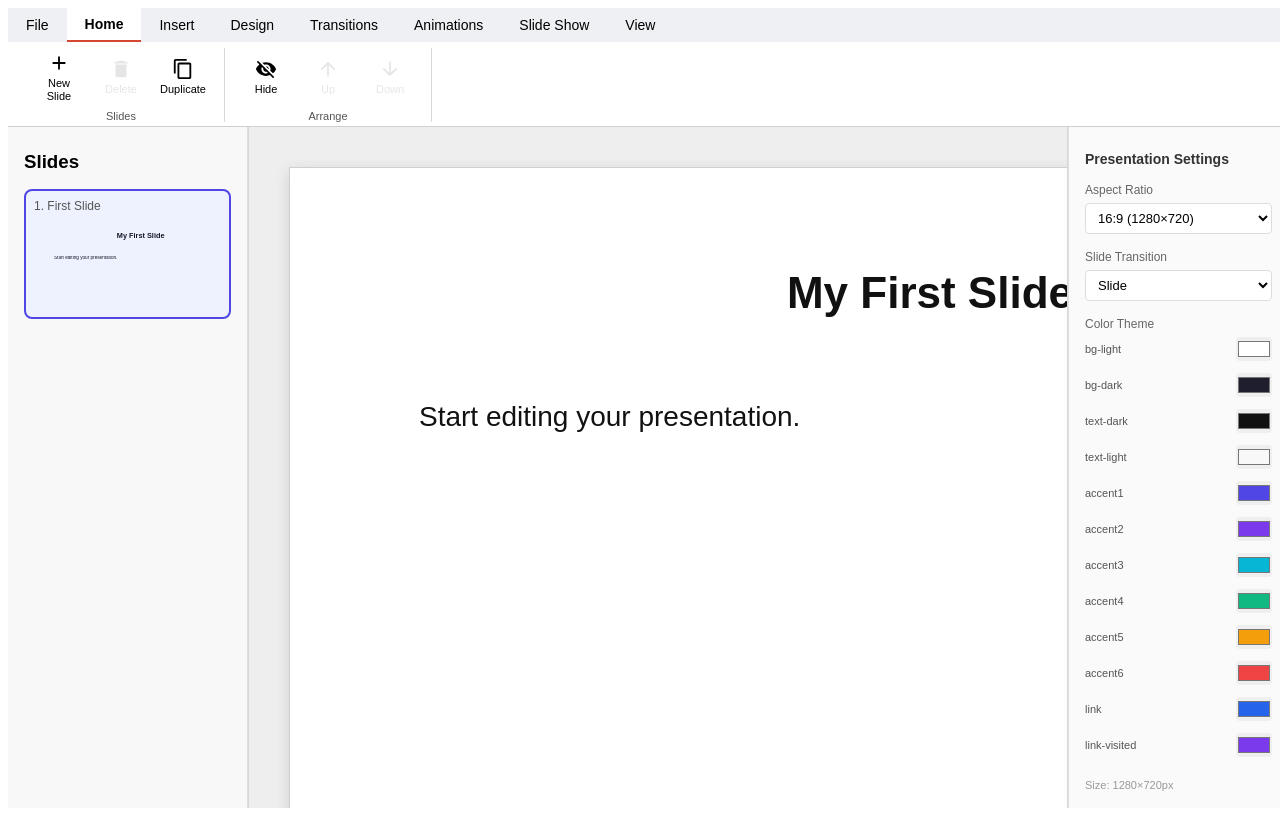
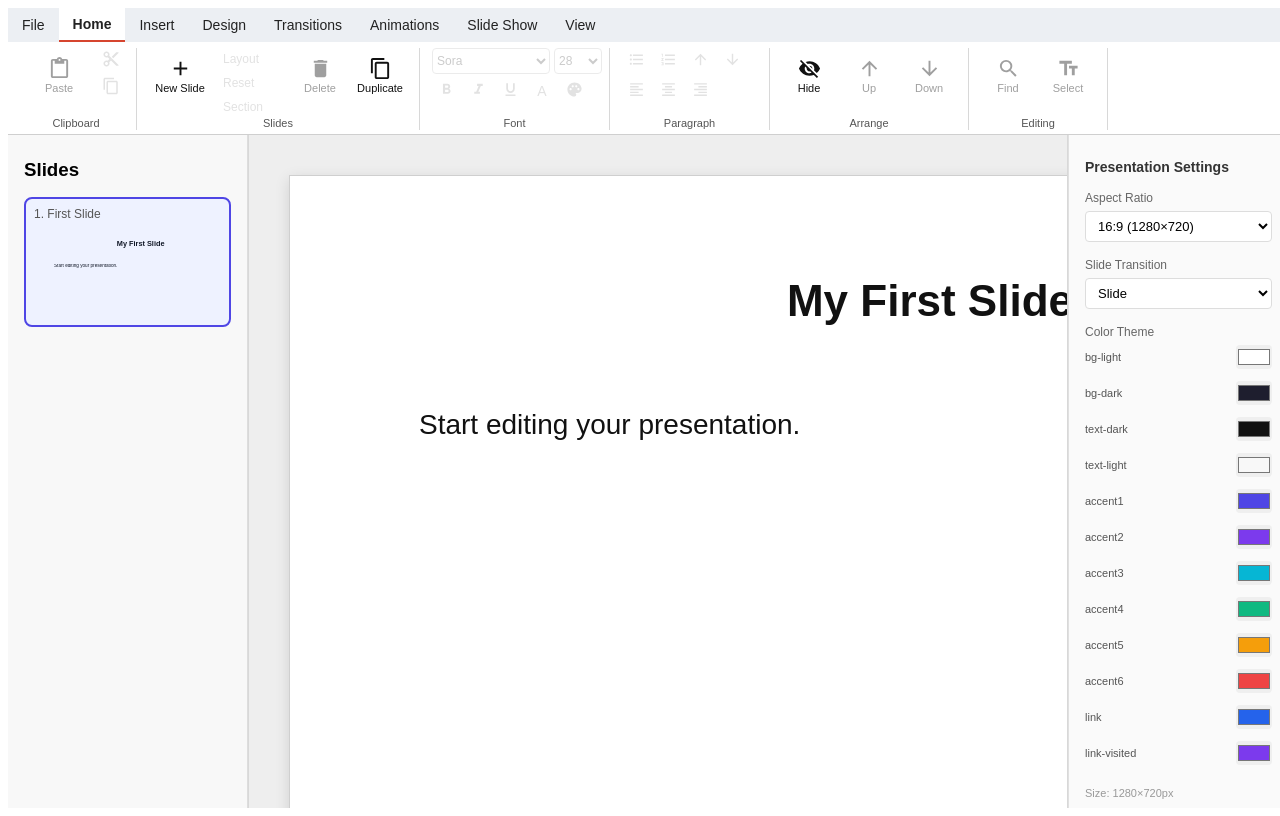
Before and after one commit to NargizaAlieva/revealjs-presentation-editor, a React app in the folder frontend/: page / in a window 1280 px wide. Built offline with nearby package versions, Linux system fonts and the light colour scheme; the HTML template or start-up script is replaced by a standard one.

Commit message:
fix: add new design

```diff
--- a/frontend/src/components/Toolbar.css
+++ b/frontend/src/components/Toolbar.css
@@ -1,6 +1,6 @@
 .toolbar {
   width: 100%;
-  min-height: 118px;
+  min-height: 126px;
   background: #f3f4f6;
   border-bottom: 1px solid #cfcfcf;
   box-sizing: border-box;
@@ -14,16 +14,15 @@
   display: flex;
   align-items: stretch;
   gap: 0;
+  padding: 0;
   margin: 0;
-  background: #eef0f3;
+  background: #eceff3;
 }
 
 .toolbar-tab {
   height: 34px;
-
-  padding: 0 18px;
+  padding: 0 14px;
   margin: 0;
-
   border: none;
   background: transparent;
 
@@ -32,25 +31,26 @@
   justify-content: center;
 
   font-size: 14px;
+  color: #222;
   cursor: pointer;
 }
 
 .toolbar-tab:hover {
-  background: #e2e5ea;
+  background: #dde2ea;
 }
 
 .toolbar-tab.active {
-  background: white;
+  background: #ffffff;
   font-weight: 600;
   border-bottom: 2px solid #d6452f;
 }
 
 .toolbar-ribbon {
-  height: 84px;
+  height: 92px;
   display: flex;
   align-items: stretch;
-  background: white;
-  padding: 6px 10px 4px 10px;
+  background: #ffffff;
+  padding: 6px 8px 4px 8px;
   box-sizing: border-box;
   overflow: visible;
 }
@@ -59,14 +59,15 @@
   position: relative;
   display: flex;
   align-items: flex-start;
-  gap: 4px;
-  padding: 0 12px 16px 12px;
+  gap: 6px;
+  padding: 0 12px 18px 12px;
   border-right: 1px solid #d8d8d8;
+  box-sizing: border-box;
 }
 
 .ribbon-group-title {
   position: absolute;
-  bottom: 0;
+  bottom: 1px;
   left: 0;
   right: 0;
 
@@ -77,8 +78,8 @@
 
 .toolbar-item,
 .toolbar-upload {
-  width: 58px;
-  height: 58px;
+  width: 54px;
+  height: 56px;
 
   display: flex;
   flex-direction: column;
@@ -90,34 +91,123 @@
   border: none;
   background: transparent;
   cursor: pointer;
+  color: #111;
+  font: inherit;
+}
+
+.toolbar-item.large,
+.toolbar-upload.large {
+  width: 62px;
 }
 
 .toolbar-item:hover,
-.toolbar-upload:hover {
-  background: #f1f1f1;
+.toolbar-upload:hover,
+.mini-command:hover,
+.mini-text-command:hover,
+.small-format:hover {
+  background: #f0f0f0;
 }
 
-.toolbar-item:disabled {
-  opacity: 0.35;
+.toolbar-item:disabled,
+.mini-command:disabled,
+.mini-text-command:disabled,
+.small-format:disabled,
+.toolbar-select:disabled,
+.toolbar-size:disabled {
+  opacity: 0.4;
   cursor: not-allowed;
 }
 
 .toolbar-item svg,
 .toolbar-upload svg {
-  font-size: 22px;
+  font-size: 23px;
 }
 
 .toolbar-item span,
 .toolbar-upload span {
   font-size: 11px;
-  line-height: 1.1;
+  line-height: 1.05;
   text-align: center;
 }
 
-.toolbar-placeholder {
-  padding: 20px;
-  font-size: 13px;
-  color: #666;
+.mini-stack {
+  display: flex;
+  flex-direction: column;
+  gap: 2px;
+}
+
+.mini-command {
+  width: 28px;
+  height: 25px;
+  border: none;
+  background: transparent;
+  cursor: pointer;
+}
+
+.mini-command svg {
+  font-size: 18px;
+}
+
+.text-stack {
+  width: 70px;
+}
+
+.mini-text-command {
+  height: 22px;
+  border: none;
+  background: transparent;
+  text-align: left;
+  font-size: 12px;
+  cursor: pointer;
+}
+
+.font-group,
+.paragraph-group {
+  width: 190px;
+  flex-direction: column;
+  gap: 4px;
+}
+
+.paragraph-group {
+  width: 160px;
+}
+
+.font-row {
+  display: flex;
+  gap: 4px;
+  align-items: center;
+}
+
+.toolbar-select {
+  width: 118px;
+  height: 26px;
+  border: 1px solid #cfcfcf;
+  border-radius: 4px;
+  background: white;
+  font-size: 12px;
+}
+
+.toolbar-size {
+  width: 48px;
+  height: 26px;
+  border: 1px solid #cfcfcf;
+  border-radius: 4px;
+  background: white;
+  font-size: 12px;
+}
+
+.small-format {
+  width: 28px;
+  height: 26px;
+  border: none;
+  background: transparent;
+  border-radius: 3px;
+  font-size: 14px;
+  cursor: pointer;
+}
+
+.small-format svg {
+  font-size: 17px;
 }
 
 .toolbar-dropdown-container {
@@ -126,11 +216,103 @@
 
 .layout-popup {
   position: absolute;
-  top: 70px;
+  top: 62px;
   left: 0;
   z-index: 9999;
-  width: 320px;
+
+  width: 360px;
+  padding: 12px;
+
+  background: #ffffff;
+  border: 1px solid #bdbdbd;
+  box-shadow: 0 8px 22px rgba(0, 0, 0, 0.22);
+
+  display: grid;
+  grid-template-columns: repeat(2, 1fr);
+  gap: 10px;
+}
+
+.layout-popup h4 {
+  grid-column: 1 / -1;
+  margin: 0 0 4px 0;
+  font-size: 13px;
+  color: #111;
+}
+
+.layout-option {
+  border: 1px solid transparent;
+  background: transparent;
+  padding: 6px;
+  cursor: pointer;
+  text-align: center;
+}
+
+.layout-option:hover {
+  border-color: #777;
+  background: #f6f6f6;
+}
+
+.layout-thumb {
+  height: 54px;
+  border: 1px solid #9aa4b2;
   background: white;
-  border: 1px solid #ccc;
-  box-shadow: 0 6px 18px rgba(0, 0, 0, 0.18);
+  margin-bottom: 5px;
+  position: relative;
 }
+
+.layout-thumb::before,
+.layout-thumb::after {
+  content: "";
+  position: absolute;
+  border: 1px dashed #9aa4b2;
+}
+
+.title-layout::before {
+  left: 16px;
+  right: 16px;
+  top: 18px;
+  height: 12px;
+}
+
+.title-content-layout::before {
+  left: 12px;
+  right: 12px;
+  top: 8px;
+  height: 10px;
+}
+
+.title-content-layout::after {
+  left: 12px;
+  right: 12px;
+  bottom: 8px;
+  height: 24px;
+}
+
+.two-content-layout::before {
+  left: 10px;
+  width: 62px;
+  top: 12px;
+  bottom: 10px;
+}
+
+.two-content-layout::after {
+  right: 10px;
+  width: 62px;
+  top: 12px;
+  bottom: 10px;
+}
+
+.blank-layout::before,
+.blank-layout::after {
+  display: none;
+}
+
+.layout-option span {
+  font-size: 12px;
+}
+
+.toolbar-placeholder {
+  padding: 18px 20px;
+  font-size: 13px;
+  color: #666;
+}
--- a/frontend/src/components/Toolbar.jsx
+++ b/frontend/src/components/Toolbar.jsx
@@ -14,6 +14,19 @@ import {
   MdFileUpload,
   MdRestartAlt,
   MdImage,
+  MdContentPaste,
+  MdContentCut,
+  MdFormatBold,
+  MdFormatItalic,
+  MdFormatUnderlined,
+  MdFormatAlignLeft,
+  MdFormatAlignCenter,
+  MdFormatAlignRight,
+  MdFormatListBulleted,
+  MdFormatListNumbered,
+  MdPalette,
+  MdSearch,
+  MdTextFields,
 } from "react-icons/md";
 
 const TABS = [
@@ -53,7 +66,10 @@ export default function Toolbar({
           <button
             key={tab}
             className={`toolbar-tab ${activeTab === tab ? "active" : ""}`}
-            onClick={() => setActiveTab(tab)}
+            onClick={() => {
+              setActiveTab(tab);
+              setShowLayouts(false);
+            }}
           >
             {tab}
           </button>
@@ -62,39 +78,104 @@ export default function Toolbar({
 
       <div className="toolbar-ribbon">
         {activeTab === "File" && (
+          <>
             <div className="ribbon-group">
-            <button className="toolbar-item" onClick={onSavePresentation}>
+              <button
+                className="toolbar-item large"
+                onClick={onSavePresentation}
+              >
                 <MdSave />
                 <span>Save</span>
               </button>
 
-            <button className="toolbar-item" onClick={onExportPresentation}>
+              <button
+                className="toolbar-item large"
+                onClick={onExportPresentation}
+              >
                 <MdFileUpload />
                 <span>Export</span>
               </button>
 
-            <button className="toolbar-item" onClick={onResetPresentation}>
+              <button
+                className="toolbar-item large"
+                onClick={onResetPresentation}
+              >
                 <MdRestartAlt />
                 <span>Reset</span>
               </button>
 
               <div className="ribbon-group-title">File</div>
             </div>
+          </>
         )}
 
         {activeTab === "Home" && (
           <>
-            <div className="ribbon-group">
+            <div className="ribbon-group clipboard-group">
+              <button className="toolbar-item large" disabled>
+                <MdContentPaste />
+                <span>Paste</span>
+              </button>
+
+              <div className="mini-stack">
+                <button className="mini-command" disabled>
+                  <MdContentCut />
+                </button>
+                <button className="mini-command" disabled>
+                  <MdContentCopy />
+                </button>
+              </div>
+
+              <div className="ribbon-group-title">Clipboard</div>
+            </div>
+
+            <div className="ribbon-group slides-group">
               <div className="toolbar-dropdown-container">
                 <button
-                  className="toolbar-item"
+                  className="toolbar-item large"
                   onClick={() => setShowLayouts(!showLayouts)}
                 >
                   <MdAdd />
                   <span>New Slide</span>
                 </button>
 
-                {showLayouts && <div className="layout-popup">...</div>}
+                {showLayouts && (
+                  <div className="layout-popup">
+                    <h4>Layouts</h4>
+
+                    <button className="layout-option">
+                      <div className="layout-thumb title-layout" />
+                      <span>Title Slide</span>
+                    </button>
+
+                    <button className="layout-option">
+                      <div className="layout-thumb title-content-layout" />
+                      <span>Title and Content</span>
+                    </button>
+
+                    <button className="layout-option">
+                      <div className="layout-thumb two-content-layout" />
+                      <span>Two Content</span>
+                    </button>
+
+                    <button className="layout-option">
+                      <div className="layout-thumb blank-layout" />
+                      <span>Blank</span>
+                    </button>
+                  </div>
+                )}
+              </div>
+
+              <div className="mini-stack text-stack">
+                <button className="mini-text-command" disabled>
+                  Layout
+                </button>
+                <button className="mini-text-command" disabled>
+                  Reset
+                </button>
+                <button className="mini-text-command" disabled>
+                  Section
+                </button>
               </div>
 
               <button
@@ -114,7 +195,74 @@ export default function Toolbar({
               <div className="ribbon-group-title">Slides</div>
             </div>
 
-            <div className="ribbon-group">
+            <div className="ribbon-group font-group">
+              <div className="font-row">
+                <select className="toolbar-select" disabled>
+                  <option>Sora</option>
+                  <option>Arial</option>
+                  <option>Calibri</option>
+                </select>
+
+                <select className="toolbar-size" disabled>
+                  <option>28</option>
+                  <option>24</option>
+                  <option>18</option>
+                </select>
+              </div>
+
+              <div className="font-row">
+                <button className="small-format" disabled>
+                  <MdFormatBold />
+                </button>
+                <button className="small-format" disabled>
+                  <MdFormatItalic />
+                </button>
+                <button className="small-format" disabled>
+                  <MdFormatUnderlined />
+                </button>
+                <button className="small-format" disabled>
+                  A
+                </button>
+                <button className="small-format" disabled>
+                  <MdPalette />
+                </button>
+              </div>
+
+              <div className="ribbon-group-title">Font</div>
+            </div>
+
+            <div className="ribbon-group paragraph-group">
+              <div className="font-row">
+                <button className="small-format" disabled>
+                  <MdFormatListBulleted />
+                </button>
+                <button className="small-format" disabled>
+                  <MdFormatListNumbered />
+                </button>
+                <button className="small-format" disabled>
+                  <MdArrowUpward />
+                </button>
+                <button className="small-format" disabled>
+                  <MdArrowDownward />
+                </button>
+              </div>
+
+              <div className="font-row">
+                <button className="small-format" disabled>
+                  <MdFormatAlignLeft />
+                </button>
+                <button className="small-format" disabled>
+                  <MdFormatAlignCenter />
+                </button>
+                <button className="small-format" disabled>
+                  <MdFormatAlignRight />
+                </button>
+              </div>
+
+              <div className="ribbon-group-title">Paragraph</div>
+            </div>
+
+            <div className="ribbon-group arrange-group">
               <button className="toolbar-item" onClick={onToggleSlideHidden}>
                 {isSlideHidden ? <MdVisibility /> : <MdVisibilityOff />}
                 <span>{isSlideHidden ? "Show" : "Hide"}</span>
@@ -140,14 +288,29 @@ export default function Toolbar({
 
               <div className="ribbon-group-title">Arrange</div>
             </div>
+
+            <div className="ribbon-group editing-group">
+              <button className="toolbar-item" disabled>
+                <MdSearch />
+                <span>Find</span>
+              </button>
+
+              <button className="toolbar-item" disabled>
+                <MdTextFields />
+                <span>Select</span>
+              </button>
+
+              <div className="ribbon-group-title">Editing</div>
+            </div>
           </>
         )}
 
         {activeTab === "Insert" && (
+          <>
             <div className="ribbon-group">
-            <label className="toolbar-item toolbar-upload">
+              <label className="toolbar-item large toolbar-upload">
                 <MdImage />
-              <span>Image</span>
+                <span>Pictures</span>
                 <input
                   type="file"
                   accept="image/*"
@@ -156,26 +319,49 @@ export default function Toolbar({
                 />
               </label>
 
-            <div className="ribbon-group-title">Media</div>
+              <button className="toolbar-item large" disabled>
+                <MdTextFields />
+                <span>Text Box</span>
+              </button>
+
+              <div className="ribbon-group-title">Insert</div>
+            </div>
+          </>
+        )}
+
+        {activeTab === "Design" && (
+          <div className="toolbar-placeholder">
+            Use the Presentation Settings panel on the right to change aspect
+            ratio, transition, and color theme.
+          </div>
+        )}
+
+        {activeTab === "Transitions" && (
+          <div className="toolbar-placeholder">
+            Slide transitions can be changed in the Presentation Settings panel.
+          </div>
+        )}
+
+        {activeTab === "Animations" && (
+          <div className="toolbar-placeholder">
+            Animation tools are not implemented in this version.
           </div>
         )}
 
         {activeTab === "Slide Show" && (
           <div className="ribbon-group">
-            <button className="toolbar-item" onClick={onOpenPreview}>
+            <button className="toolbar-item large" onClick={onOpenPreview}>
               <MdPreview />
               <span>Preview</span>
             </button>
 
-            <div className="ribbon-group-title">Preview</div>
+            <div className="ribbon-group-title">Slide Show</div>
           </div>
         )}
 
-        {["Design", "Transitions", "Animations", "View"].includes(
-          activeTab,
-        ) && (
+        {activeTab === "View" && (
           <div className="toolbar-placeholder">
-            {activeTab} tools will be added here.
+            Preview mode is available in the Slide Show tab.
           </div>
         )}
       </div>
```
Lines whose indentation alone changed are shown as unchanged.
